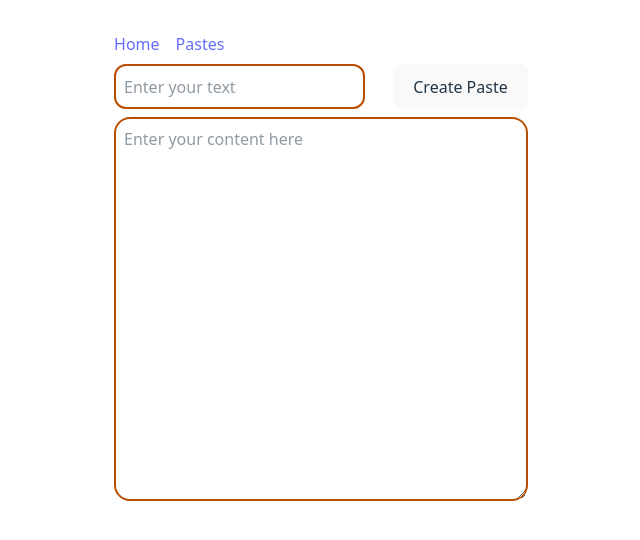
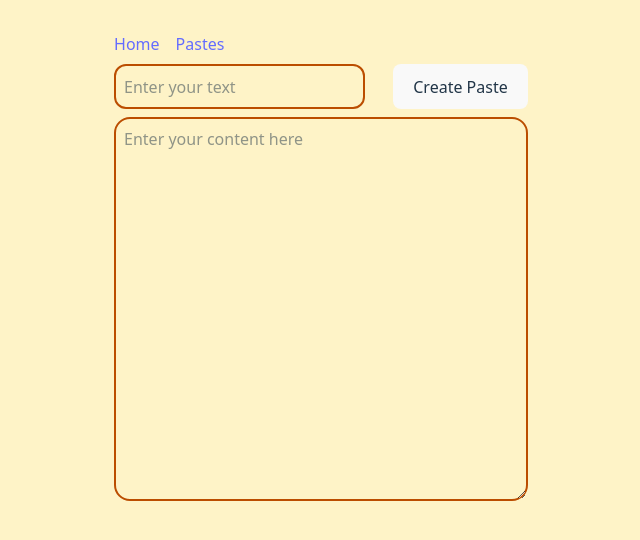
Before and after one commit to adarshpheonix2810/Paste-App, a React (Vite) app: page / in a window 1280 px wide. Shown: the top 540 px of the page, without its empty margins (319-959 px from the left). Built offline with nearby package versions, Linux system fonts and the light colour scheme.

Commit message:
added background color

```diff
--- a/src/index.css
+++ b/src/index.css
@@ -29,6 +29,7 @@ body {
   /* place-items: center; */
   min-width: 320px;
   min-height: 100vh;
+  background-color: #fef3c7;
 }
 
 h1 {
```
